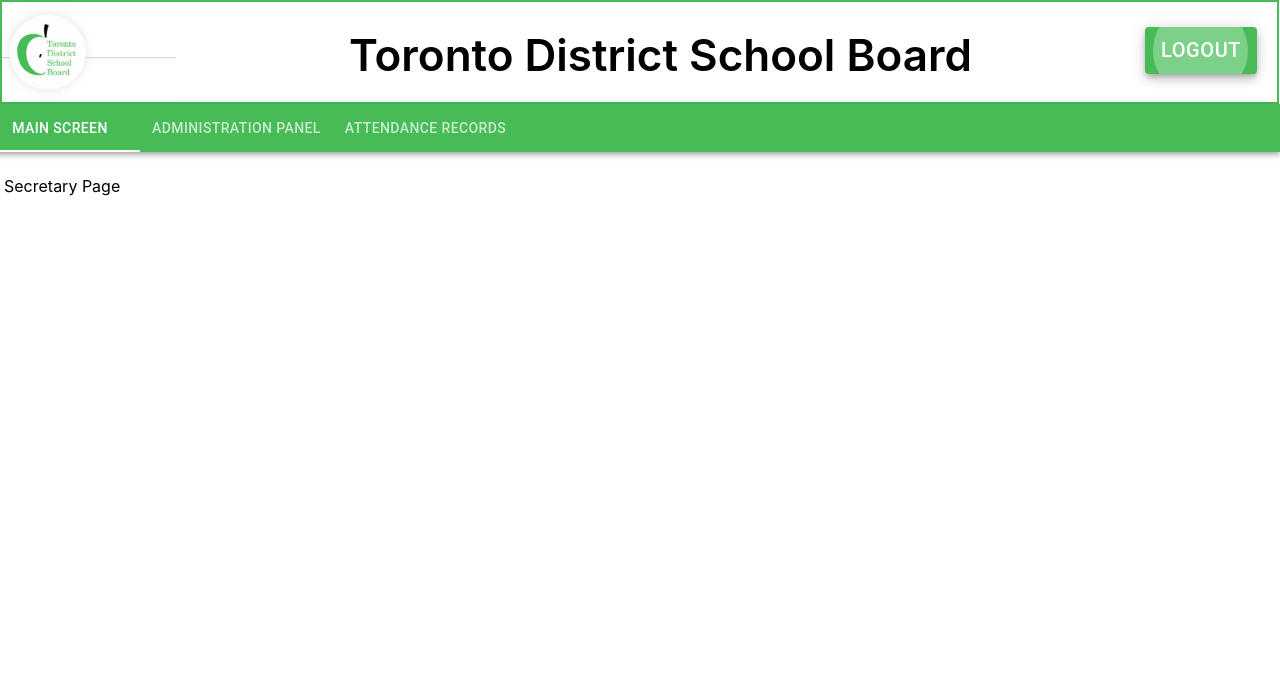
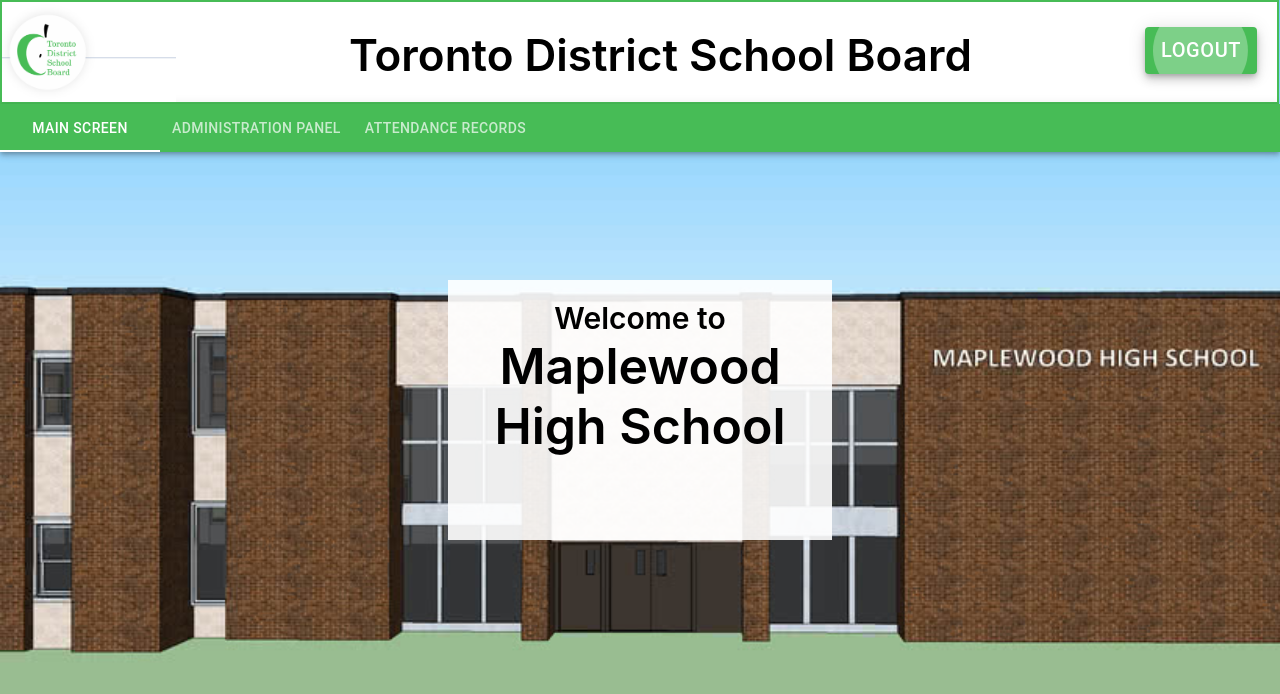
Before and after one commit to jpaglia/eecs4312-project, a React (Create React App) app in the folder code/frontend/: page / in a window 1280 px wide. Both pictures are taken after a click on the button "SIGN IN". Shown: the top 694 px of the page. Built offline with nearby package versions, Linux system fonts and the light colour scheme.

Commit message:
Created Secretary Welcome page

```diff
--- a/code/frontend/src/views/SecretaryMain/SecretaryMain.js
+++ b/code/frontend/src/views/SecretaryMain/SecretaryMain.js
@@ -48,7 +48,7 @@ class SecretaryMain extends Component {
   constructor(props) {
     super(props);
     this.state = {
-      'schoolName': '',
+      'schoolName': 'Maplewood High School',   // get this based on login, or hardcode for demo idk
       'value': 0
     }
   }
@@ -61,29 +61,30 @@ class SecretaryMain extends Component {
 
   getMainPage() {
     return (
-      <div>
-        Secretary Page
+      <div className='welcomePageTitleTextBox'>
+        <div className='titleText'>
+          Welcome to
+        </div>
+        <div className='schoolNameText'>
+          {this.state.schoolName}
+        </div>
       </div>
     )
   }
-
 
   render() {
     const secretaryMainPage = this.getMainPage();
     const systemAdminPage = <SystemAdmin />;
     const secretaryAttendancePage = <SecretaryAttendance />;
 
-    // TODO: Add in some welcome text or smthg
-
     return (
-      <div>
+      <div className="secretaryWrapperPage">
         <TopBar
             showLogout={true}
             onChange={this.props.onChange.bind(this)}
             showBack={true}
             onBack={this.onChange.bind(this)}
           />
-        <div className="secretaryWrapperPage">
         <div>
           <AppBar className="appBarStyle" position="static">
             <Tabs value={this.state.value} onChange={this.onChange.bind(this)} aria-label="simple tabs example">
@@ -103,7 +104,6 @@ class SecretaryMain extends Component {
           </TabPanel>
         </div>
       </div>
-      </div>
     );
   }
 }
--- a/code/frontend/src/views/SecretaryMain/SecretaryMain.scss
+++ b/code/frontend/src/views/SecretaryMain/SecretaryMain.scss
@@ -1,5 +1,34 @@
 .secretaryWrapperPage {
-    margin-left: -20px;
+    background-image: url("maplewood.jpg");
+    background-size: cover;
+    width: 100vw;
+    height: 100vh;
+    overflow: hidden;
+    .welcomePageTitleTextBox {
+      padding-top: 20px;
+      position: fixed;
+      top: 50%;
+      left: 50%;
+      margin-top: -15vh;
+      margin-left: -15vw;
+      text-align:center;
+      background-color: rgba(255, 255, 255, 0.9);
+      width: 30vw;
+      height: 30vh;
+
+      .titleText {
+        font-size: 30px;
+        font-weight: 600;
+      }
+
+      .schoolNameText {
+        font-size: 50px;
+        font-weight: 600;
+        padding-left: 20px;
+        padding-right: 20px;
+        vertical-align: middle;
+      }
+    }
 }
 
 .appBarStyle {
```
Also changed, not shown: code/frontend/src/views/SecretaryMain/maplewood.jpg (added). Lines whose indentation alone changed are shown as unchanged.
